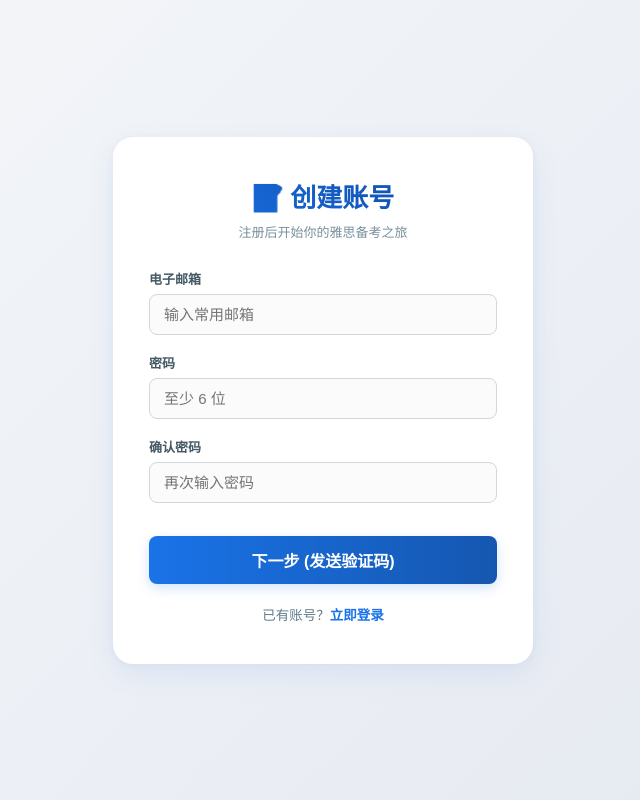
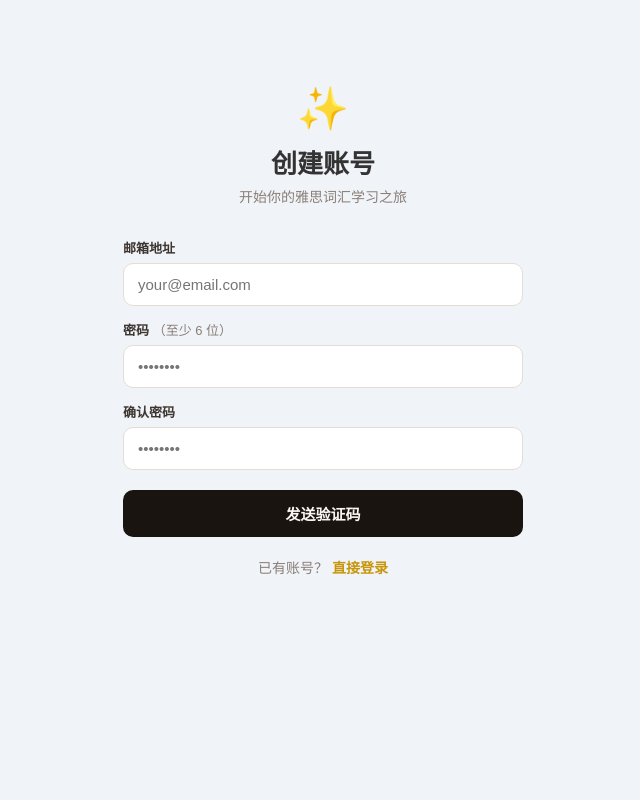
Before and after one commit to pandorauuu/word, a Flask app: page /register in a window 1280 px wide. Shown: the whole page, without its empty margins (317-957 px from the left). Run offline with Flask 3, Linux system fonts and the light colour scheme.

Commit message:
Update register.html

```diff
--- a/templates/register.html
+++ b/templates/register.html
@@ -1,153 +1,71 @@
-<!DOCTYPE html>
-<html lang="zh-CN">
-<head>
-    <meta charset="UTF-8">
-    <meta name="viewport" content="width=device-width, initial-scale=1.0">
-    <title>创建账号 - 雅思词汇</title>
-    <style>
-        body {
-            font-family: -apple-system, BlinkMacSystemFont, "Segoe UI", Roboto, sans-serif;
-            min-height: 100vh;
-            display: flex;
-            align-items: center;
-            justify-content: center;
-            background: linear-gradient(135deg, #f5f7fa 0%, #e4e8f0 100%);
-            margin: 0;
-            padding: 20px;
-            box-sizing: border-box;
-        }
-        .auth-card {
-            background: #ffffff;
-            border-radius: 20px;
-            box-shadow: 0 10px 30px rgba(26, 115, 232, 0.08), 0 1px 8px rgba(0, 0, 0, 0.04);
-            padding: 40px 36px;
-            width: 100%;
-            max-width: 420px;
-            box-sizing: border-box;
-            text-align: center;
-        }
-        .auth-card h1 {
-            font-size: 26px;
-            font-weight: 700;
-            background: linear-gradient(45deg, #1a73e8, #0d47a1);
-            -webkit-background-clip: text;
-            -webkit-text-fill-color: transparent;
-            margin: 0 0 8px 0;
-        }
-        .auth-card .subtitle {
-            color: #78909c;
-            font-size: 13px;
-            margin: 0 0 28px 0;
-        }
-        .form-group {
-            margin-bottom: 18px;
-            text-align: left;
-        }
-        .form-group label {
-            display: block;
-            font-size: 13px;
-            color: #455a64;
-            margin-bottom: 6px;
-            font-weight: 600;
-        }
-        .form-control {
-            width: 100%;
-            padding: 11px 14px;
-            border: 1.5px solid #cfd8dc;
-            border-radius: 8px;
-            font-size: 15px;
-            outline: none;
-            color: #263238;
-            background-color: #fbfbfb;
-            transition: all 0.25s ease;
-            box-sizing: border-box;
-        }
-        /* ✨ 蓝色呼吸灯效果 */
-        .form-control:focus {
-            border-color: #1a73e8;
-            background-color: #fff;
-            box-shadow: 0 0 0 4px rgba(26, 115, 232, 0.15);
-        }
-        .btn-block {
-            width: 100%;
-            padding: 12px;
-            font-size: 16px;
-            font-weight: 600;
-            color: #fff;
-            background: linear-gradient(90deg, #1a73e8, #1557b0);
-            border: none;
-            border-radius: 8px;
-            margin-top: 15px;
-            cursor: pointer;
-            box-shadow: 0 4px 12px rgba(26, 115, 232, 0.2);
-            transition: all 0.2s;
-        }
-        .btn-block:hover {
-            background: linear-gradient(90deg, #1557b0, #0d47a1);
-        }
-        .auth-footer {
-            margin-top: 20px;
-            font-size: 13.5px;
-            color: #607d8b;
-        }
-        .auth-footer a { color: #1a73e8; text-decoration: none; font-weight: 600; }
-
-        /* 错误提示气泡样式 */
-        .alert-messages {
-            padding: 0;
-            margin: 0 0 20px 0;
-            list-style: none;
-        }
-        .alert {
-            padding: 10px 14px;
-            border-radius: 8px;
-            font-size: 14px;
-            background-color: #fce8e6;
-            color: #c5221f;
-            border: 1px solid #fad2cf;
-            text-align: left;
-        }
-    </style>
-</head>
-<body>
-
-<div class="auth-card">
-    <h1>📝 创建账号</h1>
-    <p class="subtitle">注册后开始你的雅思备考之旅</p>
+{% extends 'base.html' %}
+{% block title %}注册{% endblock %}
+{% block content %}
+<div style="min-height:80vh;display:flex;align-items:center;justify-content:center;padding:20px;">
+  <div style="width:100%;max-width:400px;">
+    <div style="text-align:center;margin-bottom:32px;">
+      <div style="font-size:42px;margin-bottom:10px;">✨</div>
+      <h2 style="font-size:26px;font-weight:700;margin-bottom:6px;">创建账号</h2>
+      <p style="color:#8a7e76;font-size:14px;">开始你的雅思词汇学习之旅</p>
+    </div>
 
     {% with messages = get_flashed_messages(with_categories=true) %}
-      {% if messages %}
-        <ul class="alert-messages">
       {% for category, message in messages %}
-          <li class="alert">⚠️ {{ message }}</li>
+        <div style="padding:10px 14px;border-radius:8px;margin-bottom:14px;font-size:14px;
+                    background:{% if category=='danger' %}#fdecea{% else %}#eafaf1{% endif %};
+                    color:{% if category=='danger' %}#c0392b{% else %}#27ae60{% endif %};
+                    border:1px solid {% if category=='danger' %}#f5c6cb{% else %}#a9dfbf{% endif %};">
+          {{ message }}
+        </div>
       {% endfor %}
-        </ul>
-      {% endif %}
     {% endwith %}
 
     <form method="POST" action="/register">
-        <div class="form-group">
-            <label>电子邮箱</label>
-            <input type="email" name="email" class="form-control" placeholder="输入常用邮箱" required autocomplete="email">
+      <div style="margin-bottom:14px;">
+        <label style="display:block;font-size:13px;font-weight:600;margin-bottom:6px;color:#3d3530;">
+          邮箱地址
+        </label>
+        <input type="email" name="email" placeholder="your@email.com"
+               required autocomplete="email"
+               style="width:100%;padding:12px 14px;border:1.5px solid #e4ddd2;
+                      border-radius:10px;font-size:15px;background:#fff;
+                      color:#1a1410;outline:none;">
       </div>
 
-        <div class="form-group">
-            <label>密码</label>
-            <input type="password" name="password" class="form-control" placeholder="至少 6 位" required autocomplete="new-password">
+      <div style="margin-bottom:14px;">
+        <label style="display:block;font-size:13px;font-weight:600;margin-bottom:6px;color:#3d3530;">
+          密码 <span style="font-weight:400;color:#8a7e76;">（至少 6 位）</span>
+        </label>
+        <input type="password" name="password" placeholder="••••••••"
+               required minlength="6" autocomplete="new-password"
+               style="width:100%;padding:12px 14px;border:1.5px solid #e4ddd2;
+                      border-radius:10px;font-size:15px;background:#fff;
+                      color:#1a1410;outline:none;">
       </div>
 
-        <div class="form-group">
-            <label>确认密码</label>
-            <input type="password" name="confirm" class="form-control" placeholder="再次输入密码" required autocomplete="new-password">
+      <div style="margin-bottom:20px;">
+        <label style="display:block;font-size:13px;font-weight:600;margin-bottom:6px;color:#3d3530;">
+          确认密码
+        </label>
+        <input type="password" name="confirm" placeholder="••••••••"
+               required autocomplete="new-password"
+               style="width:100%;padding:12px 14px;border:1.5px solid #e4ddd2;
+                      border-radius:10px;font-size:15px;background:#fff;
+                      color:#1a1410;outline:none;">
       </div>
 
-        <button type="submit" class="btn-block">下一步 (发送验证码)</button>
+      <button type="submit"
+              style="width:100%;padding:13px;border-radius:10px;border:none;
+                     background:#1a1410;color:#faf7f2;font-size:15px;font-weight:700;
+                     cursor:pointer;">
+        发送验证码
+      </button>
     </form>
 
-    <div class="auth-footer">
-        已有账号？<a href="/login">立即登录</a>
+    <p style="text-align:center;margin-top:20px;font-size:14px;color:#8a7e76;">
+      已有账号？
+      <a href="/login" style="color:#c8960c;font-weight:600;text-decoration:none;">直接登录</a>
+    </p>
   </div>
 </div>
-
-</body>
-</html>
+{% endblock %}
```
Lines whose indentation alone changed are shown as unchanged.
